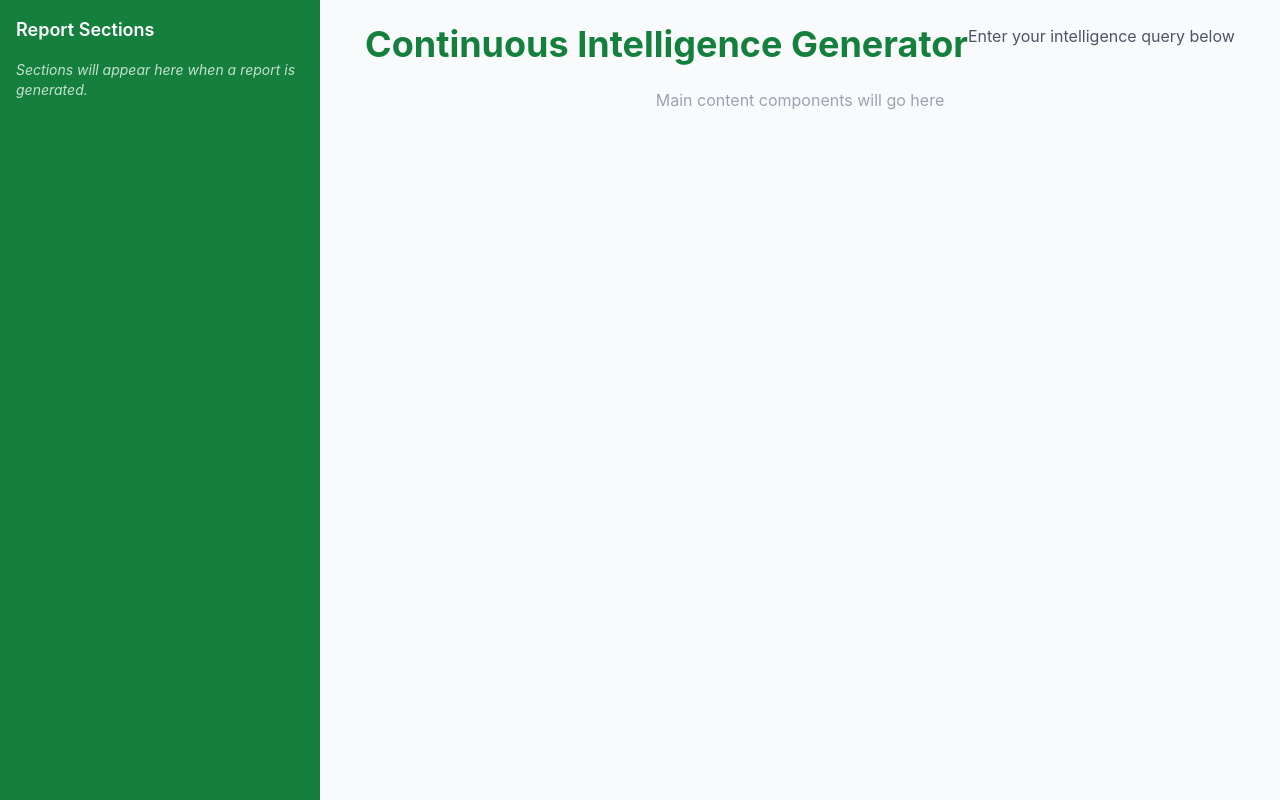
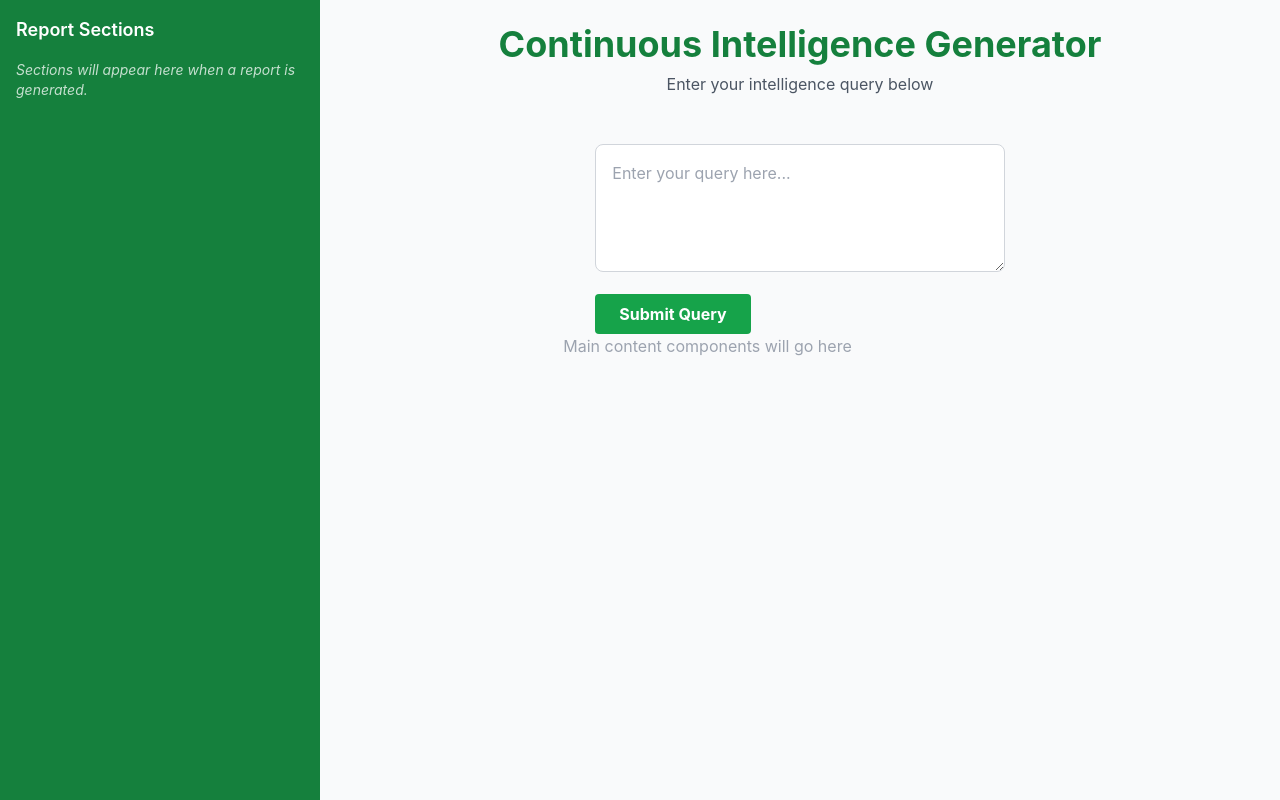
Before and after one commit to Aryangoel225/walter-frontend, a React (Create React App) app: page / in a window 1280 px wide. Built offline with nearby package versions, Linux system fonts and the light colour scheme.

Commit message:
query input

```diff
--- a/src/App.jsx
+++ b/src/App.jsx
@@ -1,4 +1,5 @@
 import Header from "./components/Header";
+import QueryInput from "./components/QueryInput";
 import { useState } from "react";
 
 
@@ -19,18 +20,11 @@ function App() {
         </div>
 
          {/* Main Content */}
-          <div className="w-3/4 bg-gray-50 p-6">
-
-            <div className="flex justify-center mb-4">
-              <h1 className="text-4xl font-bold text-green-700 mb-2">
-                  Continuous Intelligence Generator
-              </h1>
-               <p className="text-gray-600">
-                Enter your intelligence query below
-              </p>
-            </div>
+          <div className="w-3/4 bg-gray-50 p-6 flex flex-col items-center">
+            <Header/>
             {/* Rest of main content will go here */}
-              <div className="text-center text-gray-400">
+              <div className="text-gray-400">
+                <QueryInput/>
                 Main content components will go here
               </div>
           </div>
--- a/src/components/Header.jsx
+++ b/src/components/Header.jsx
@@ -1,10 +1,17 @@
 
 
-export default function Header() {
+export default function Header({
+  title = "Continuous Intelligence Generator",
+  subtitle = "Enter your intelligence query below"
+}) {
   return (
-    <div className="mb-4">
-      <h1 >Continuous Intelligence Generator</h1>
-      <p>Enter your intelligence query below</p>
+    <div className="text-center mb-6">
+      <h1 className="text-4xl font-bold text-green-700 mb-2">
+        {title}
+      </h1>
+      <p className="text-gray-600">
+        {subtitle}
+      </p>
     </div>
   );
 }
--- /dev/null
+++ b/src/components/QueryInput.jsx
@@ -0,0 +1,32 @@
+import { useState } from "react";
+
+export default function QuerySelector() {
+    const [query, setQuery] = useState("");
+    const [loading, setLoading] = useState(false);
+
+    function handleInputChange(event) {
+        setQuery(event.target.value);
+    }
+    function handleSubmit(event) {
+        event.preventDefault();
+        setLoading(true);
+        // Simulate an API call will connect later
+    }
+  return (
+    <div className="flex flex-col items-center w-full px-8 mt-6">
+        <div className="w-full max-w-4xl">
+            <textarea
+                className="w-full h-32 p-4 border border-gray-300 rounded-lg focus:outline-none focus:ring-2 focus:ring-green-500"
+                value={query}
+                onChange={handleInputChange}
+                placeholder="Enter your query here...">
+            </textarea>
+            <button
+            onClick={() => handleSubmit()}
+            className="mt-4 bg-green-600 text-white font-bold py-2 px-6 rounded hover:bg-green-700 text-left">
+                Submit Query
+            </button>
+        </div>
+    </div>
+  );
+}
```
